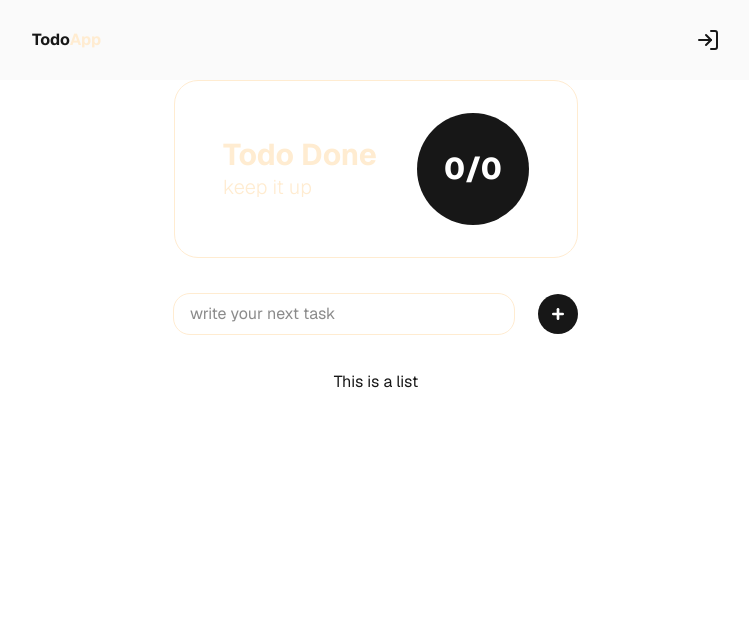
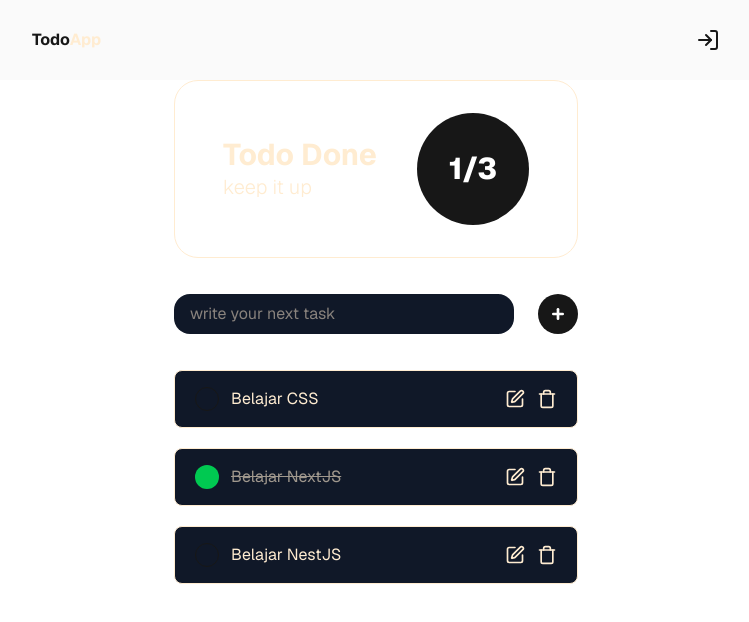
Before and after one commit to izhal27/todo-nextjs, a Next.js app: page / in a window 1280 px wide. Shown: the top 622 px of the page, without its empty margins (264-1013 px from the left). Built offline with nearby package versions, Linux system fonts and the light colour scheme.

Commit message:
add todo item

```diff
--- a/app/page.tsx
+++ b/app/page.tsx
@@ -14,7 +14,23 @@ export type Todo = {
 }
 
 export default function Home() {
-  const [todo, setTodo] = useState<Todo[]>([]);
+  const [todo, setTodo] = useState<Todo[]>([
+    {
+      id: '1',
+      text: 'Belajar CSS',
+      status: 'active'
+    },
+    {
+      id: '2',
+      text: 'Belajar NextJS',
+      status: 'completed'
+    },
+    {
+      id: '3',
+      text: 'Belajar NestJS',
+      status: 'active'
+    },
+  ]);
 
   return (
     <div className="flex flex-col max-w-3xl mx-auto min-h-screen items-center bg-zinc-50 font-sans dark:bg-background">
@@ -22,12 +38,12 @@ export default function Home() {
         <Navbar />
       </header>
       <main className="flex flex-1 w-full max-w-3xl flex-col items-center justify-start bg-white dark:bg-background sm:items-start">
-        <div className="flex flex-col justify-center items-center gap-9 mx-auto ">
+        <div className="flex flex-col justify-center items-start gap-9 mx-auto ">
           <div className="w-fit">
             <TodoSummary list={todo} />
           </div>
           <TodoComposer />
-          <TodoList list={todo} />
+          <TodoList listTodo={todo} />
         </div>
       </main>
     </div>
--- a/components/todo/TodoInput.tsx
+++ b/components/todo/TodoInput.tsx
@@ -11,7 +11,7 @@ export default function TodoInput(props: Props) {
   const { value, onTextChange, error, onSubmit } = props;
 
   return (
-    <div className="space-y-2 w-full">
+    <div className="space-y-2 w-full text-papaya">
       <input
         type="text"
         value={value}
@@ -20,7 +20,7 @@ export default function TodoInput(props: Props) {
           if (e.key === 'Enter') onSubmit()
         }}
         placeholder="write your next task"
-        className="outline px-4 py-2 rounded-2xl w-full outline-papaya" />
+        className="outline-0 px-4 py-2 bg-gray-900 rounded-2xl w-full" />
     </div>
   )
 }
--- /dev/null
+++ b/components/todo/TodoItem.tsx
@@ -0,0 +1,32 @@
+import { Todo } from "@/app/page"
+import { Delete, DeleteIcon, Edit, LucideDelete, RemoveFormatting, Trash, Trash2, Trash2Icon, TrashIcon } from "lucide-react";
+
+type Props = {
+  todoItem: Todo
+}
+
+export default function TodoItem(props: Props) {
+  const { todoItem } = props;
+
+  return (
+    <div className="flex justify-between items-center px-5 py-4 w-full rounded-lg border bg-gray-900 border-papaya">
+      <div className="flex gap-3 items-center">
+        <input
+          type="checkbox"
+          id={`status-${todoItem.id}`}
+          checked={todoItem.status === 'completed'}
+          onChange={() => { }}
+          className="appearance-none w-6 h-6 border border-foreground rounded-full checked:bg-green-500 checked:border-0"
+        />
+        <label
+          htmlFor={`status-${todoItem.id}`}
+          className={`text-papaya ${todoItem.status === 'completed' ? 'line-through opacity-60' : ''}`}
+        >{todoItem.text}</label>
+      </div>
+      <div className="flex gap-3 items-center text-papaya">
+        <Edit size={20} />
+        <TrashIcon size={20} />
+      </div>
+    </div>
+  )
+}
--- a/components/todo/TodoList.tsx
+++ b/components/todo/TodoList.tsx
@@ -1,9 +1,22 @@
 import { Todo } from "@/app/page"
+import TodoItem from "./TodoItem";
 
 type Props = {
-  list: Todo[]
+  listTodo: Todo[]
 }
 
 export default function TodoList(props: Props) {
-  return <h2>This is a list</h2>
+  const { listTodo } = props;
+  return (
+    <ul className="flex flex-col gap-5 w-full">
+      {
+        listTodo.map(todo =>
+        (
+          <li key={todo.id}>
+            <TodoItem todoItem={todo} />
+          </li>
+        ))
+      }
+    </ul>
+  )
 }
```
